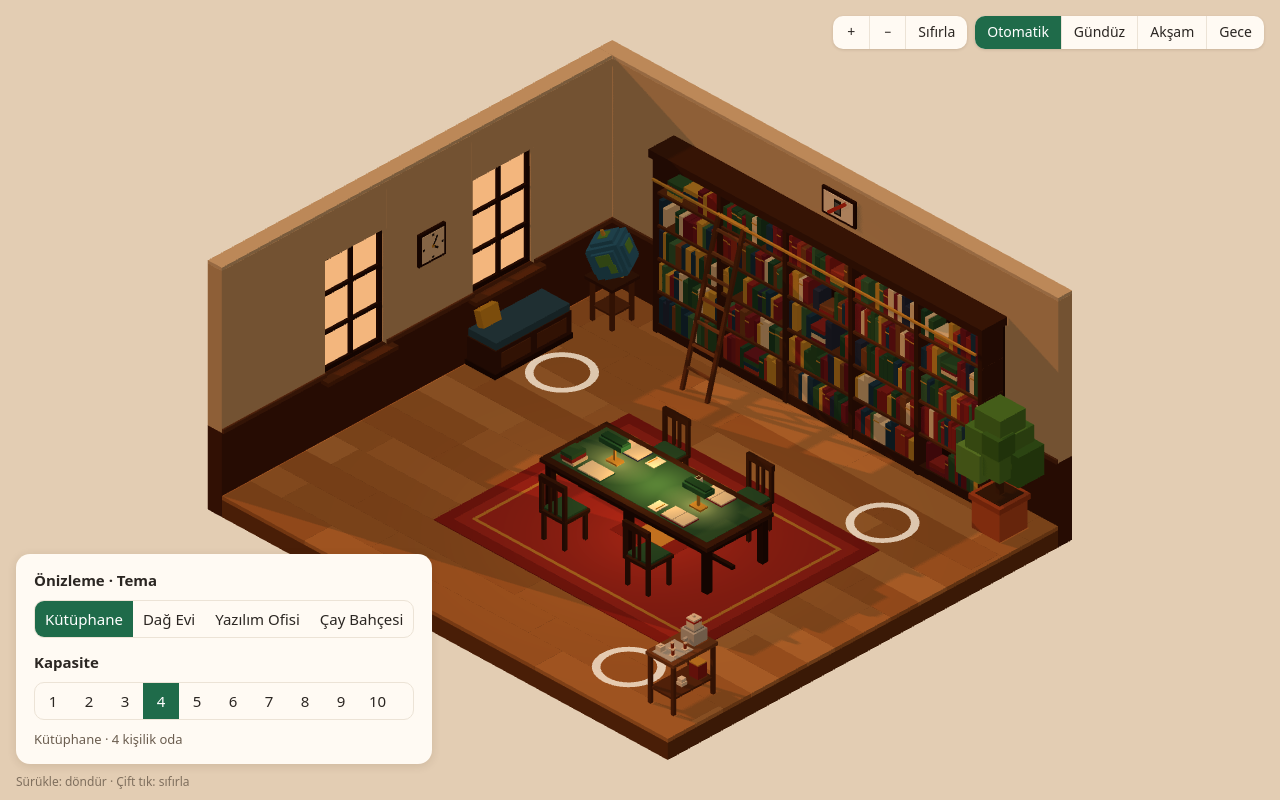
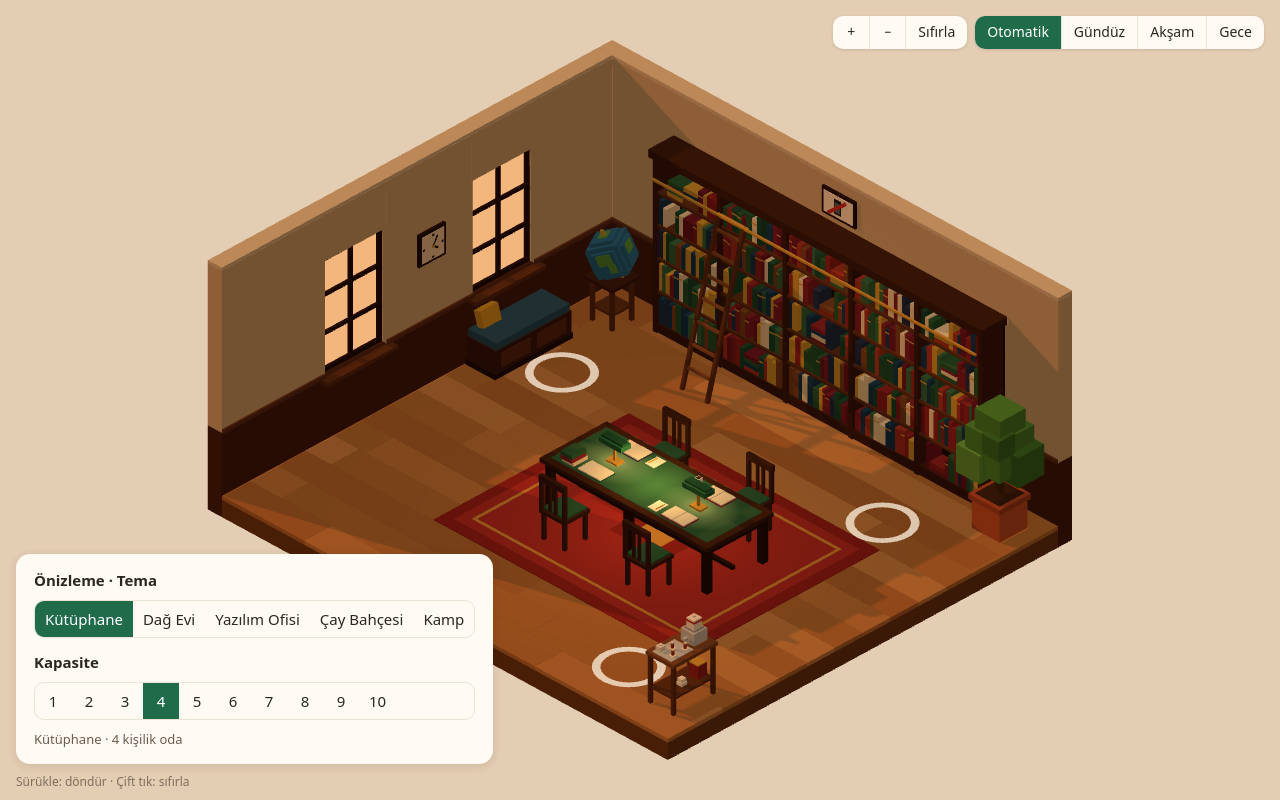
Before and after one commit to berkaycinar-dev/Demo, a React (Vite) app in the folder frontend/: page / in a window 1280 px wide. Built offline with nearby package versions, Linux system fonts and the light colour scheme.

Commit message:
chore(rooms): add camp theme to room preview

```diff
--- a/frontend/src/rooms/RoomPreview.jsx
+++ b/frontend/src/rooms/RoomPreview.jsx
@@ -1,5 +1,6 @@
 import { useState } from 'react'
 import { CABIN_MAX_CAPACITY, CabinRoom } from './cabin'
+import { CAMP_MAX_CAPACITY, CampRoom } from './camp'
 import { TIME_MODES } from './core/timeOfDay'
 import { LIBRARY_MAX_CAPACITY, LibraryRoom } from './library'
 import { OFFICE_MAX_CAPACITY, OfficeRoom } from './office'
@@ -11,6 +12,7 @@ const THEMES = {
   cabin: { label: 'Dağ Evi', Room: CabinRoom, max: CABIN_MAX_CAPACITY },
   office: { label: 'Yazılım Ofisi', Room: OfficeRoom, max: OFFICE_MAX_CAPACITY },
   teagarden: { label: 'Çay Bahçesi', Room: TeaGardenRoom, max: TEAGARDEN_MAX_CAPACITY },
+  camp: { label: 'Kamp', Room: CampRoom, max: CAMP_MAX_CAPACITY },
 }
 
 // Geliştirme önizlemesi. URL ile başlangıç ayarı: ?theme=cabin&c=4&t=night
```
